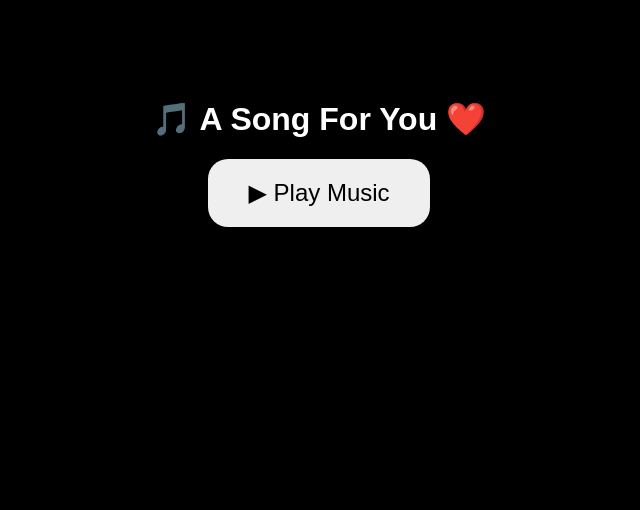
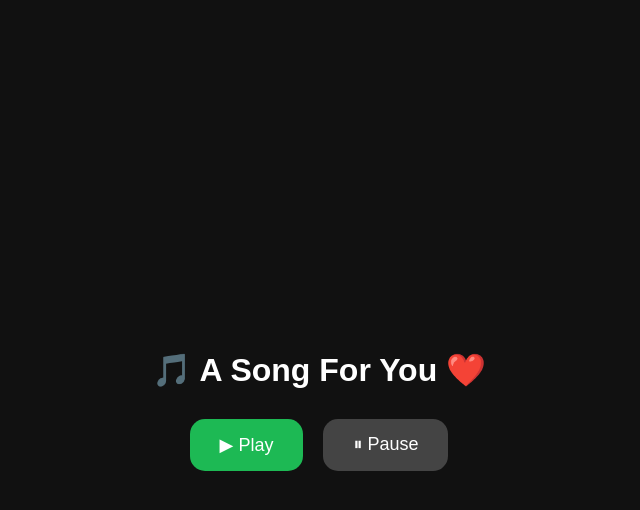
Before and after one commit to draedwP/Songs, a plain HTML site: page index.html in a window 1280 px wide. Shown: the whole page, without its empty margins (321-961 px from the left). Drawn offline with Linux system fonts and the light colour scheme.

Commit message:
Update index.html

```diff
--- a/index.html
+++ b/index.html
@@ -1,22 +1,49 @@
 <!DOCTYPE html>
-<html>
+<html lang="en">
 <head>
-  <title>For You ❤️</title>
+<meta charset="UTF-8">
+<meta name="viewport" content="width=device-width, initial-scale=1.0">
+<title>Music Gift</title>
 
 <style>
     body {
-      background: black;
+        margin: 0;
+        height: 100vh;
+        display: flex;
+        justify-content: center;
+        align-items: center;
+        flex-direction: column;
+        background: #111;
         color: white;
+        font-family: Arial, sans-serif;
         text-align: center;
-      font-family: Arial;
-      margin-top: 100px;
+    }
+
+    h1 {
+        margin-bottom: 30px;
+    }
+
+    .buttons {
+        display: flex;
+        gap: 20px;
     }
 
     button {
-      padding: 20px 40px;
-      font-size: 24px;
-      border-radius: 20px;
+        padding: 15px 30px;
+        font-size: 18px;
         border: none;
+        border-radius: 15px;
+        cursor: pointer;
+    }
+
+    .play {
+        background: #1DB954;
+        color: white;
+    }
+
+    .pause {
+        background: #444;
+        color: white;
     }
 </style>
 </head>
@@ -25,26 +52,41 @@
 
 <h1>🎵 A Song For You ❤️</h1>
 
-<audio id="music" autoplay>
+<audio id="music" loop>
     <source src="song.mp3" type="audio/mpeg">
 </audio>
 
-<button onclick="playMusic()">
-▶ Play Music
-</button>
+<div class="buttons">
+    <button class="play" onclick="playMusic()">▶ Play</button>
+    <button class="pause" onclick="pauseMusic()">⏸ Pause</button>
+</div>
 
 <script>
 const music = document.getElementById('music');
 
+// Try autoplay
+window.addEventListener('load', () => {
+    music.play().catch(() => {
+        console.log("Autoplay blocked");
+    });
+});
+
+// Play function
 function playMusic() {
     music.play();
 }
 
-  window.onload = () => {
-    music.play().catch(() => {
-      console.log("Autoplay blocked");
-    });
-  };
+// Pause function
+function pauseMusic() {
+    music.pause();
+}
+
+// Extra trick for iPhone:
+// first touch anywhere starts music
+document.body.addEventListener('touchstart', () => {
+    music.play();
+}, { once: true });
+
 </script>
 
 </body>
```
Lines whose indentation alone changed are shown as unchanged.
